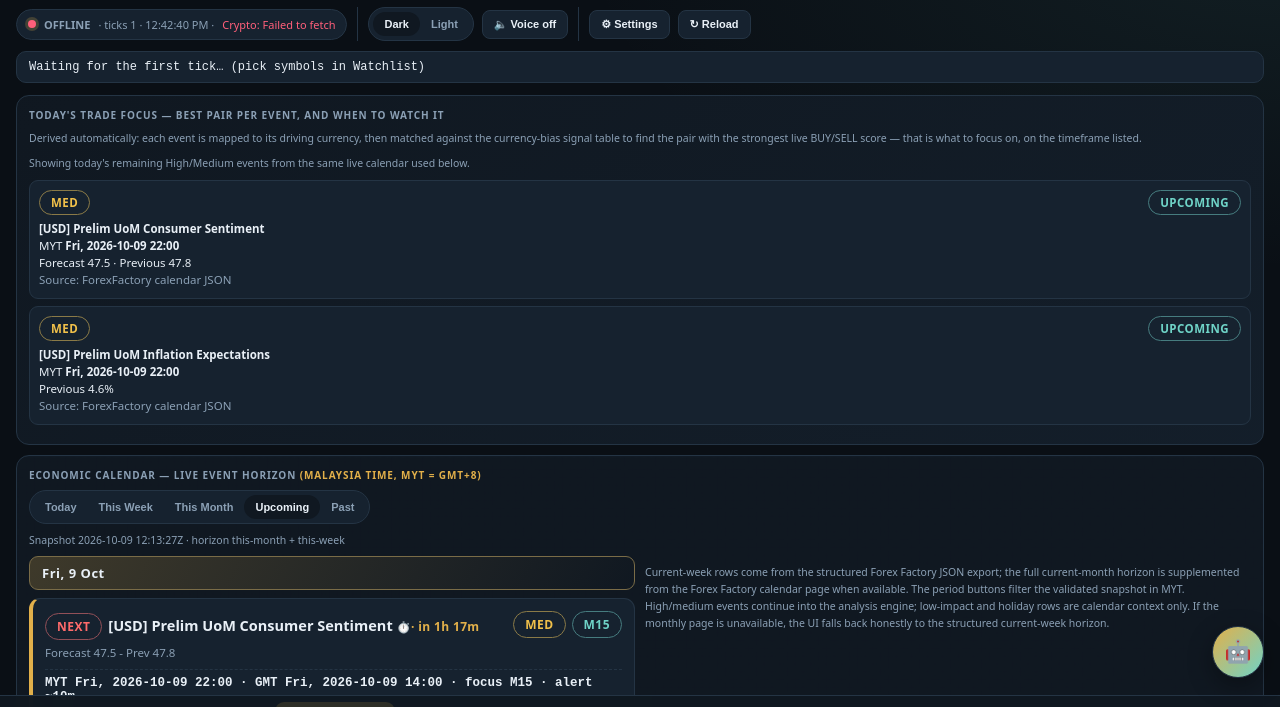
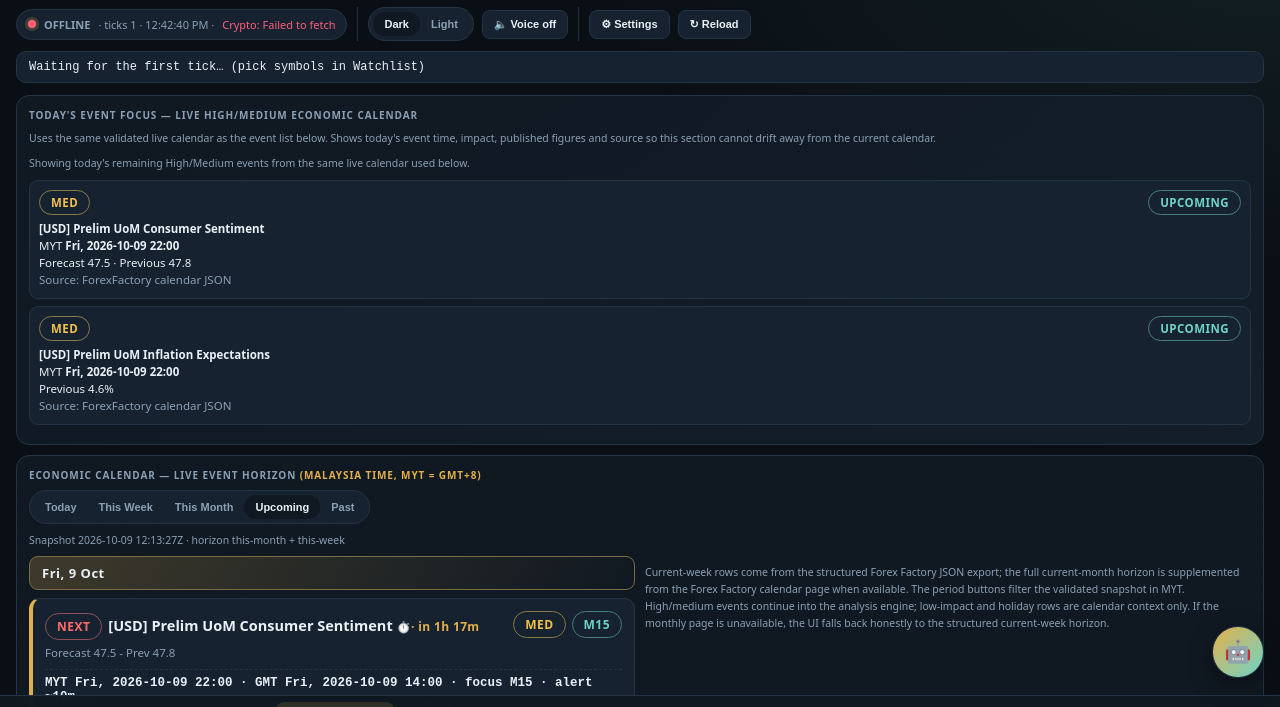
Before and after one commit to mohd012z/News_ifxhelper, a website: page index.html in a window 1280 px wide. Shown: the part 48-755 px from the top of the page. Drawn offline with Linux system fonts and the light colour scheme; no server answers.

Commit message:
fix(ui): show current live event focus and refresh PWA glue

```diff
--- a/index.html
+++ b/index.html
@@ -350,8 +350,8 @@
       </section>
 
       <section class="card" style="margin-top:12px" data-sec="news">
-        <div class="k">Today's Trade Focus &mdash; best pair per event, and when to watch it</div>
-        <div class="note">Derived automatically: each event is mapped to its driving currency, then matched against the currency-bias signal table to find the pair with the strongest live BUY/SELL score — that is what to focus on, on the timeframe listed.</div>
+        <div class="k">Today's Event Focus &mdash; live High/Medium economic calendar</div>
+        <div class="note">Uses the same validated live calendar as the event list below. Shows today's event time, impact, published figures and source so this section cannot drift away from the current calendar.</div>
         <div id="trade-focus-list" style="margin-top:8px"></div>
       </section>
 
@@ -766,6 +766,6 @@
   <script src="./bbma-dashboard-ui.js"></script>
   <script src="./bbma-router-fix.js"></script>
   <script src="./bbma-link.js"></script>
-  <script src="./pwa.js" defer></script>
+  <script src="./pwa.js?v=6" defer></script>
 </body>
 </html>
```
